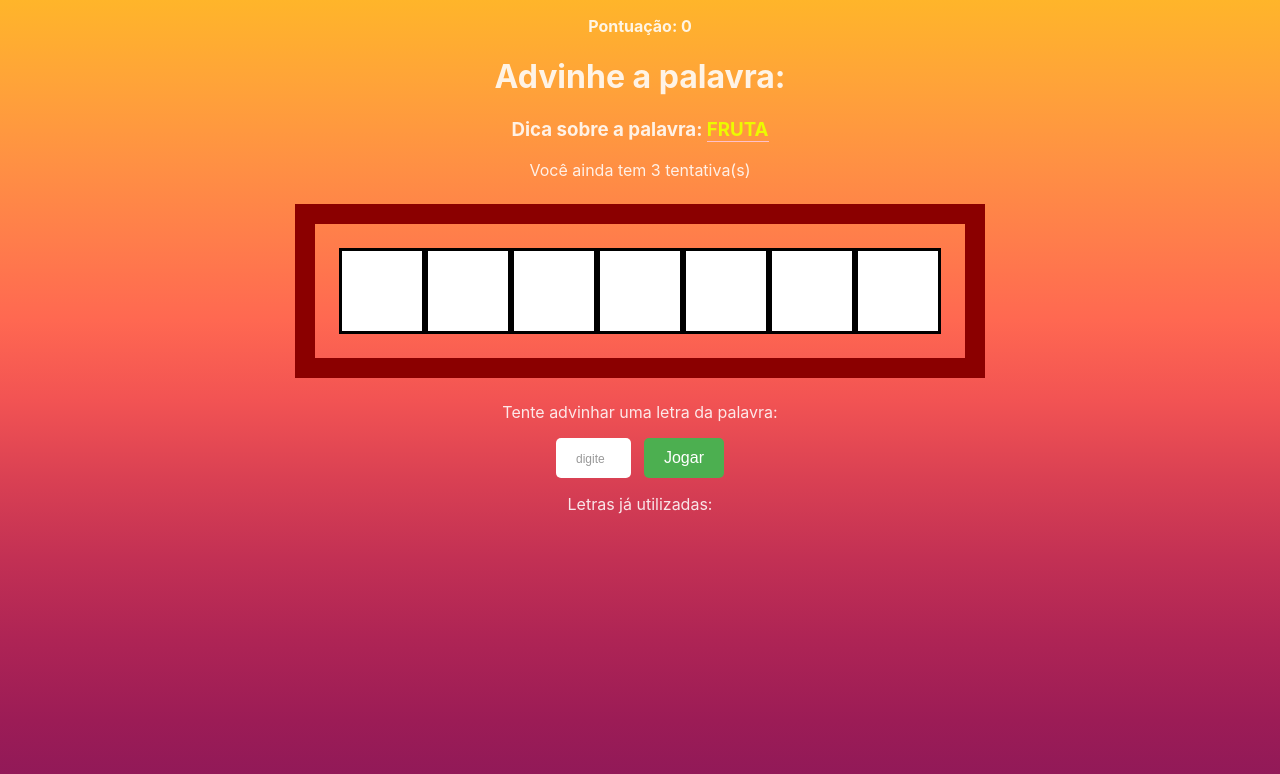
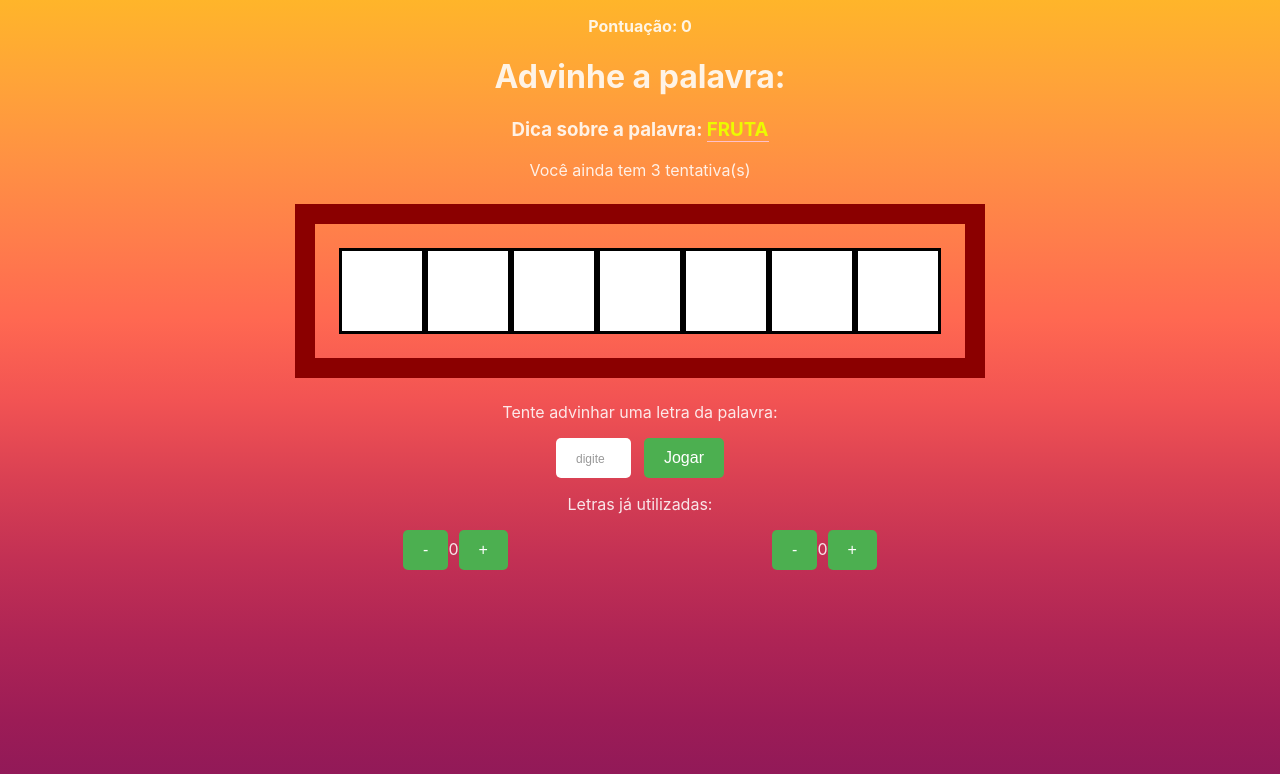
Before and after one commit to jonathafabricio/advinhe-palavra, a React (Vite) app: page / in a window 1280 px wide. Both pictures are taken after a click on the button "Começar o jogo". Shown: the top 774 px of the page. Built offline with nearby package versions, Linux system fonts and the light colour scheme.

Commit message:
contador de placar adicionado

```diff
--- a/src/App.jsx
+++ b/src/App.jsx
@@ -5,6 +5,7 @@ import StartScreen from './components/StartScreen/StartScreen'
 import Game from './components/Game/Game'
 import GameOver from './components/GameOver/GameOver'
 import CongratsModal from './components/CongratsModal/CongratsModal'
+import Scoreboard from './components/Scoreboard/Scoreboard'
 
 const stages = [
   { id: 1, name: "start" },
@@ -23,11 +24,34 @@ function App() {
   const [guesses, setGuesses] = useState(3)
   const [numTentativas, setNumTentativas] = useState(3)
   const [score, setScore] = useState(0)
+  const [scorePlayer1, setScorePlayer1] = useState(0)
+  const [scorePlayer2, setScorePlayer2] = useState(0)
   const [showModal, setShowModal] = useState(false)
 
   const normalizeLetter = (letter) => {
     return letter.normalize("NFD").replace(/[\u0300-\u036f]/g, "").toUpperCase()
   }
+
+  const increaseScorePlayer1 = () => {
+    setScorePlayer1(scorePlayer1 + 1)
+  }
+
+  const decreaseScorePlayer1 = () => {
+    if (scorePlayer1 > 0) {
+      setScorePlayer1(scorePlayer1 - 1)
+    }
+  }
+
+  const increaseScorePlayer2 = () => {
+    setScorePlayer2(scorePlayer2 + 1)
+  }
+
+  const decreaseScorePlayer2 = () => {
+    if (scorePlayer2 > 0) {
+      setScorePlayer2(scorePlayer2 - 1)
+    }
+  }
+
 
   const pickWordAndCategory = useCallback(() => {
     if (Object.keys(availableWords).length === 0) {
@@ -121,7 +145,9 @@ function App() {
   return (
     <div>
       {gameStage === "start" && <StartScreen startGame={startGame} numTentativas={numTentativas} setNumTentativas={setNumTentativas} />}
+
       {gameStage === "game" &&
+        <>
           <Game
             verifyLetter={verifyLetter}
             pickedWord={pickedWord}
@@ -132,11 +158,18 @@ function App() {
             guesses={guesses}
             score={score}
             normalizeLetter={normalizeLetter}
-        />}
+          />
+          <div className="scoreboards">
+            <Scoreboard score={scorePlayer1} onIncrease={increaseScorePlayer1} onDecrease={decreaseScorePlayer1} />
+            <Scoreboard score={scorePlayer2} onIncrease={increaseScorePlayer2} onDecrease={decreaseScorePlayer2} />
+          </div>
+        </>
+      }
+
       {gameStage === "end" && <GameOver retry={retry} score={score} />}
       {showModal && <CongratsModal onClose={closeModal} />}
     </div>
   )
 }
 
-export default App
+export default App;
--- /dev/null
+++ b/src/components/Scoreboard/Scoreboard.css
@@ -0,0 +1,13 @@
+.scoreboards {
+    display: flex;
+    justify-content: space-around;
+  }
+
+  .scoreboard button {
+    margin: 0 10px;
+  }
+
+  .scoreboard span {
+    font-size: 1.5rem;
+    font-weight: bold;
+  }
--- /dev/null
+++ b/src/components/Scoreboard/Scoreboard.jsx
@@ -0,0 +1,14 @@
+import "./Scoreboard.css"
+import React from 'react'
+
+const Scoreboard = ({ score, onIncrease, onDecrease }) => {
+  return (
+    <div>
+      <button onClick={onDecrease}>-</button>
+      <span>{score}</span>
+      <button onClick={onIncrease}>+</button>
+    </div>
+  )
+}
+
+export default Scoreboard
--- a/src/components/StartScreen/StartScreen.css
+++ b/src/components/StartScreen/StartScreen.css
@@ -22,3 +22,7 @@
     border-color: #aaa;
     box-shadow: 0 0 5px rgba(0, 0, 0, 0.2);
   }
+
+  .start button {
+    margin-bottom: 1rem;
+  }
```
Lines whose indentation alone changed are shown as unchanged.
